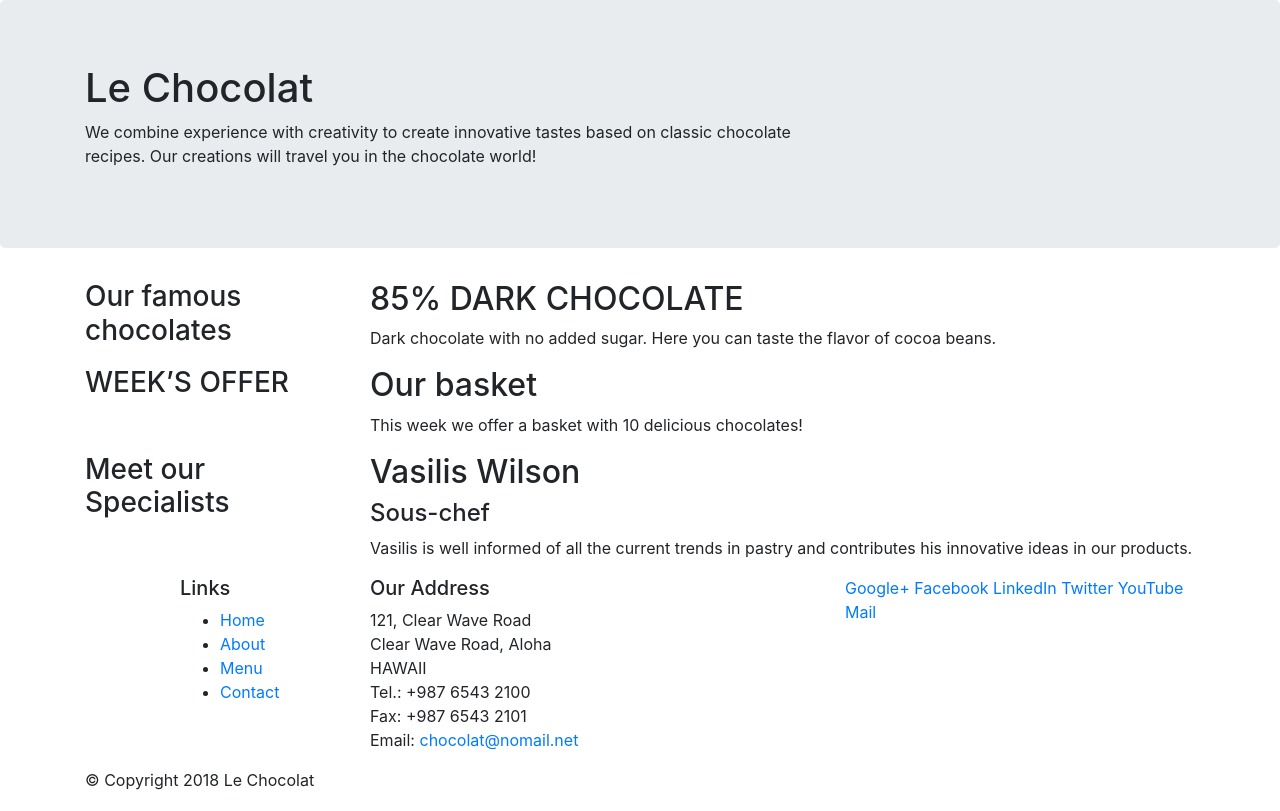
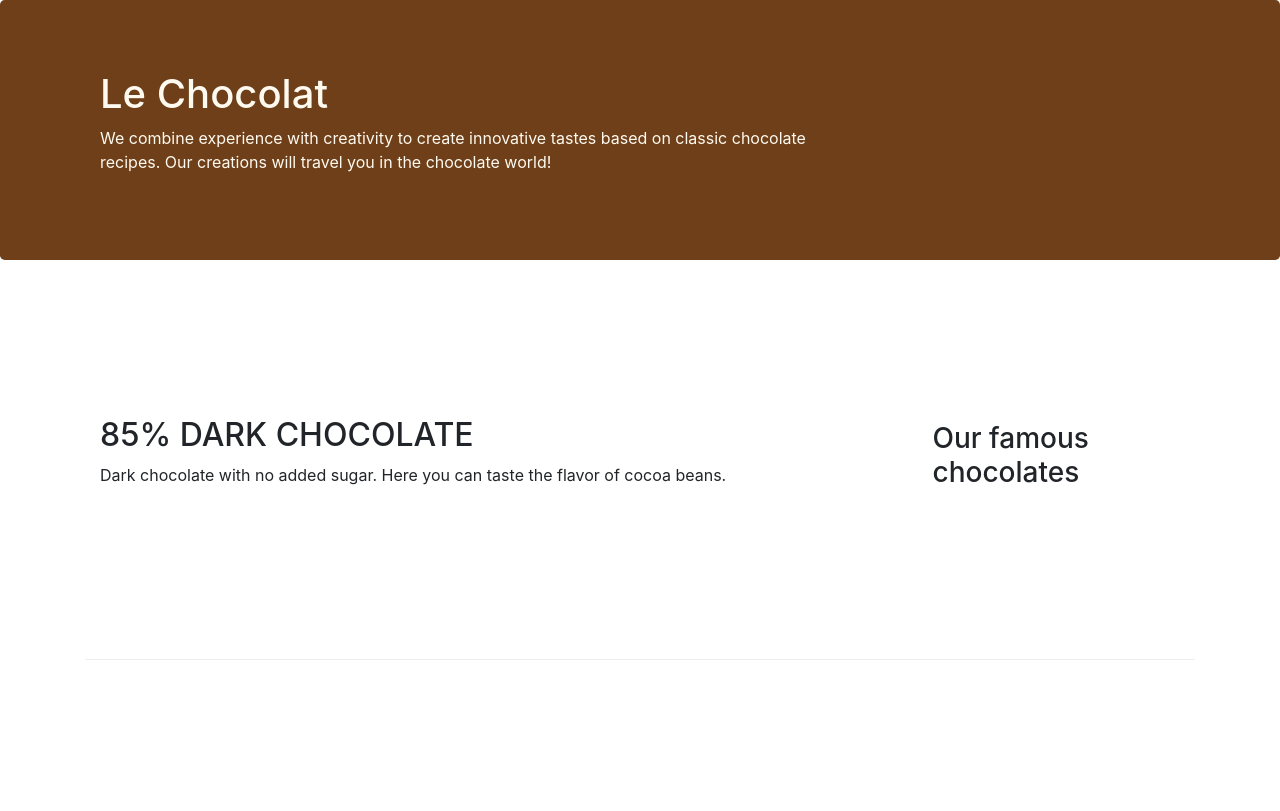
Before and after one commit to JimKos21/leChocolat, a website: page index.html in a window 1280 px wide. Shown: the top 811 px of the page. Drawn offline with nearby package versions, Linux system fonts and the light colour scheme.

Commit message:
Bootstrap Grid Part 2

```diff
--- /dev/null
+++ b/css/styles.css
@@ -0,0 +1,26 @@
+.jumbotron {
+    padding:70px 30px 70px 30px;
+    margin:0px auto;
+    background: #6E3F19;
+    color:floralwhite;
+}
+address{
+    font-size:80%;
+    margin:0px;
+    color:#0f0f0f;
+}
+.row-header{
+    margin:0px auto;
+    padding:0px;
+}
+.row-content {
+    margin:0px auto;
+    padding: 50px 0px 50px 0px;
+    border-bottom: 1px ridge;
+    min-height:400px;
+}
+.footer{
+    background-color: #dbb08d;
+    margin:0px auto;
+    padding: 20px 0px 20px 0px;
+}
--- a/index.html
+++ b/index.html
@@ -9,13 +9,14 @@
     <meta http-equiv="x-ua-compatible" content="ie=edge">
     <!-- Bootstrap CSS -->
     <link rel="stylesheet" href="node_modules/bootstrap/dist/css/bootstrap.min.css">
+    <link rel="stylesheet" href="css/styles.css">
 </head>
 
 <body>
 
     <header class="jumbotron">
         <div class="container">
-            <div class="row">
+            <div class="row row-header">
                 <div class="col-12 col-sm-8">
                     <h1>Le Chocolat</h1>
                     <p>We combine experience with creativity to create innovative tastes based on classic chocolate
@@ -28,7 +29,7 @@
     </header>
 
     <div class="container">
-        <div class="row">
+        <div class="row flex-row-reverse row-content align-items-center">
             <div class="col-sm-4 col-md-3">
                 <h3>Our famous chocolates</h3>
             </div>
@@ -39,7 +40,7 @@
         </div>
 
 
-        <div class="row">
+        <div class="row row-content align-items-center">
             <div class="col-sm-4 col-md-3">
                 <h3>WEEK’S OFFER</h3>
             </div>
@@ -49,7 +50,7 @@
             </div>
         </div>
 
-        <div class="row">
+        <div class="row flex-row-reverse row-content align-items-center">
             <div class="col-sm-4 col-md-3">
                 <h3>Meet our Specialists</h3>
             </div>
@@ -62,12 +63,12 @@
         </div>
     </div>
 
-    <footer>
+    <footer class="footer">
         <div class="container">
             <div class="row">
                 <div class="col-5 offset-sm-1 col-sm-2">
                     <h5>Links</h5>
-                    <ul>
+                    <ul class="list-unstyled">
                         <li><a href="#">Home</a></li>
                         <li><a href="#">About</a></li>
                         <li><a href="#">Menu</a></li>
@@ -85,8 +86,8 @@
                         Email: <a href="mailto:chocolat@nomail.net">chocolat@nomail.net</a>
                     </address>
                 </div>
-                <div class="col col-sm-4">
-                    <div>
+                <div class="col col-sm-4 align-self-center">
+                    <div style="text-align:center">
                         <a href="http://google.com/+">Google+</a>
                         <a href="http://www.facebook.com/profile.php?id=">Facebook</a>
                         <a href="http://www.linkedin.com/in/">LinkedIn</a>
@@ -96,7 +97,7 @@
                     </div>
                 </div>
             </div>
-            <div class="row">
+            <div class="row justify-content-center">
                 <div class="col-auto">
                     <p> &copy; Copyright 2018 Le Chocolat</p>
                 </div>
```
